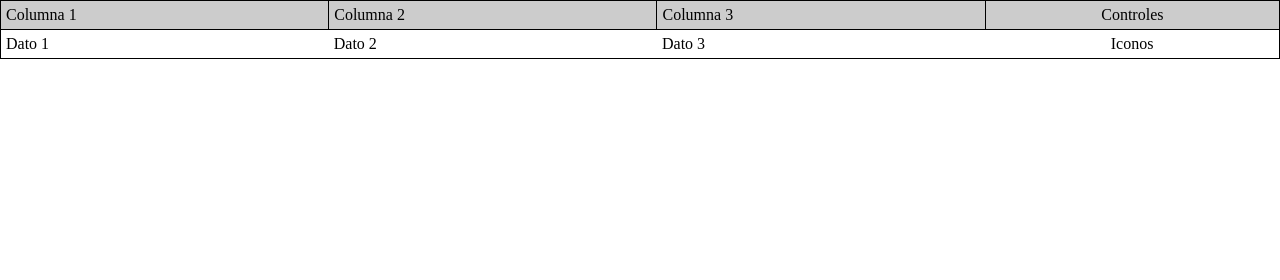
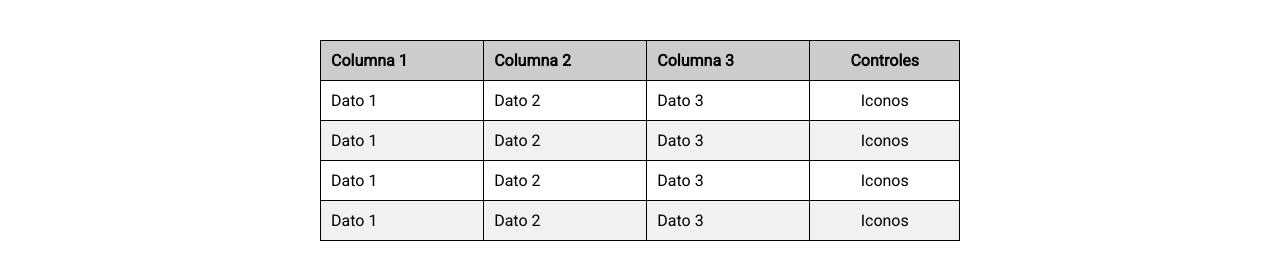
Before and after one commit to mfyance/frontend-clase1, a plain HTML site: page tabla.html in a window 1280 px wide. Drawn offline with Linux system fonts and the light colour scheme.

Commit message:
Cambios y mejoras

```diff
--- a/css/tabla.css
+++ b/css/tabla.css
@@ -1,20 +1,34 @@
+.everis-body{
+	font-family: Roboto;
+}
+
 .table{
 	border: 1px solid #000;
+	width: 50%;
+	margin: 40px auto;
+
+
 }
 
 .table-thead{
 	border-bottom: 1px solid #000;
+	font-weight: bolder;
 }
 .table-thead-th,
 .table-tbody-td{
-	padding: 5px;
+	padding: 10px;
+}
+.table-tbody-td{
+	border-right: 1px solid #000;
+	border-bottom: 1px solid #000;
+	/* font-family: arial */
 }
 .table-thead-th{
 	background: #ccc;
 	color: black;
 	text-align: left;
 	border-right: 1px solid #000;
-
+	font-weight: bold;
 }
 .table-column--is-center{
 	text-align: center;
@@ -25,3 +39,9 @@
 .table-column--is-right{
 	text-align: right;
 }
+.table-tbody-tr:nth-child(even){
+	background: #F1F1F1;
+}
+.table-tbody-tr:nth-child(odd){
+	background: #fff;
+}
--- a/tabla.html
+++ b/tabla.html
@@ -5,8 +5,9 @@
 	<title>TABLA</title>
 	<link rel="stylesheet" href="framework/css/myreset.css">
 	<link rel="stylesheet" href="css/tabla.css">
+	<link href="https://fonts.googleapis.com/css?family=Roboto" rel="stylesheet">
 </head>
-<body>
+<body class="everis-body">
 	<!-- <table>
 		<tr>
 			<td>Prueba</td>
@@ -14,6 +15,7 @@
 			<td>Prueba</td>
 		</tr>
 	</table> -->
+
 
 	<table class="table">
 		<thead class="table-thead">
@@ -31,9 +33,28 @@
 				<td class="table-tbody-td ">Dato 3</td>
 				<td class="table-tbody-td table-column--is-center">Iconos</td>
 			</tr>
+			<tr class="table-tbody-tr">
+				<td class="table-tbody-td ">Dato 1</td>
+				<td class="table-tbody-td ">Dato 2</td>
+				<td class="table-tbody-td ">Dato 3</td>
+				<td class="table-tbody-td table-column--is-center">Iconos</td>
+			</tr>
+			<tr class="table-tbody-tr">
+				<td class="table-tbody-td ">Dato 1</td>
+				<td class="table-tbody-td ">Dato 2</td>
+				<td class="table-tbody-td ">Dato 3</td>
+				<td class="table-tbody-td table-column--is-center">Iconos</td>
+			</tr>
+			<tr class="table-tbody-tr">
+				<td class="table-tbody-td ">Dato 1</td>
+				<td class="table-tbody-td ">Dato 2</td>
+				<td class="table-tbody-td ">Dato 3</td>
+				<td class="table-tbody-td table-column--is-center">Iconos</td>
+			</tr>
+		</tbody>
+	</table>
 
 
-		</tbody>
-	</table>
+
 </body>
 </html>
```
